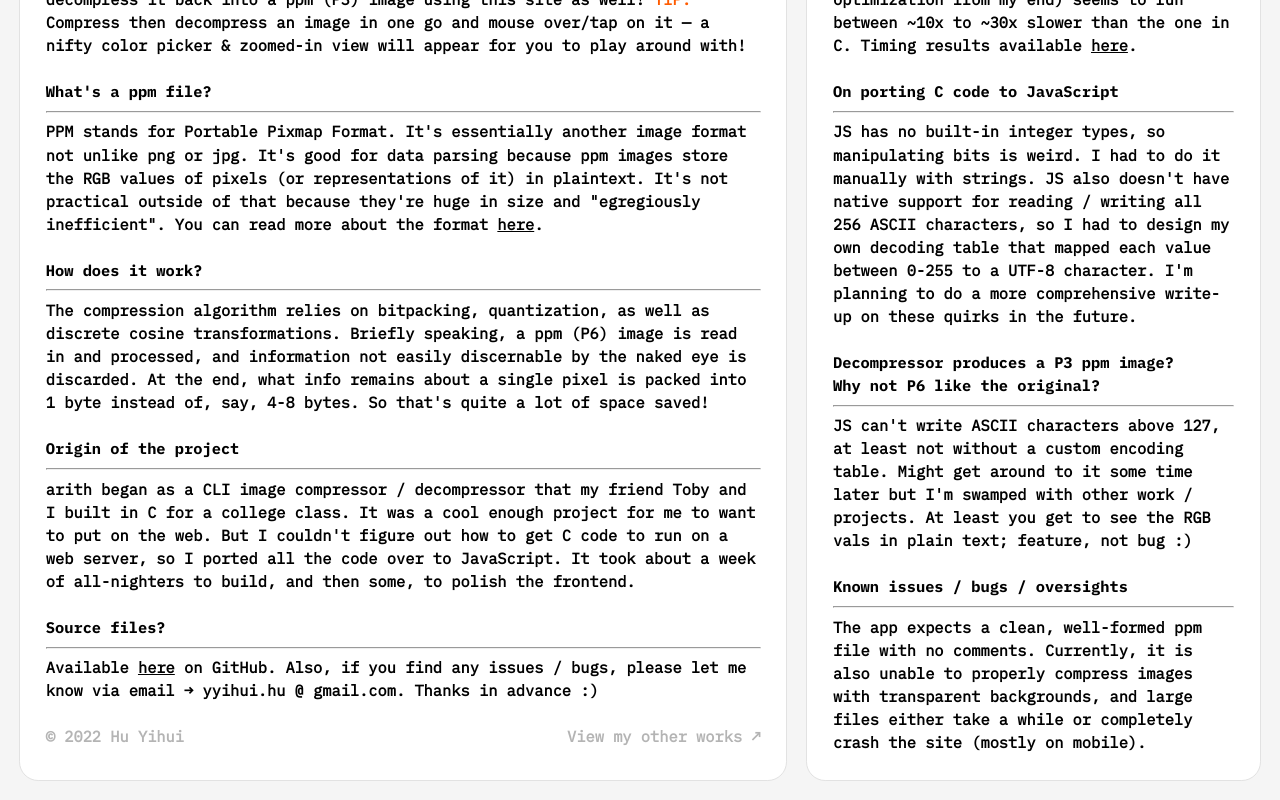
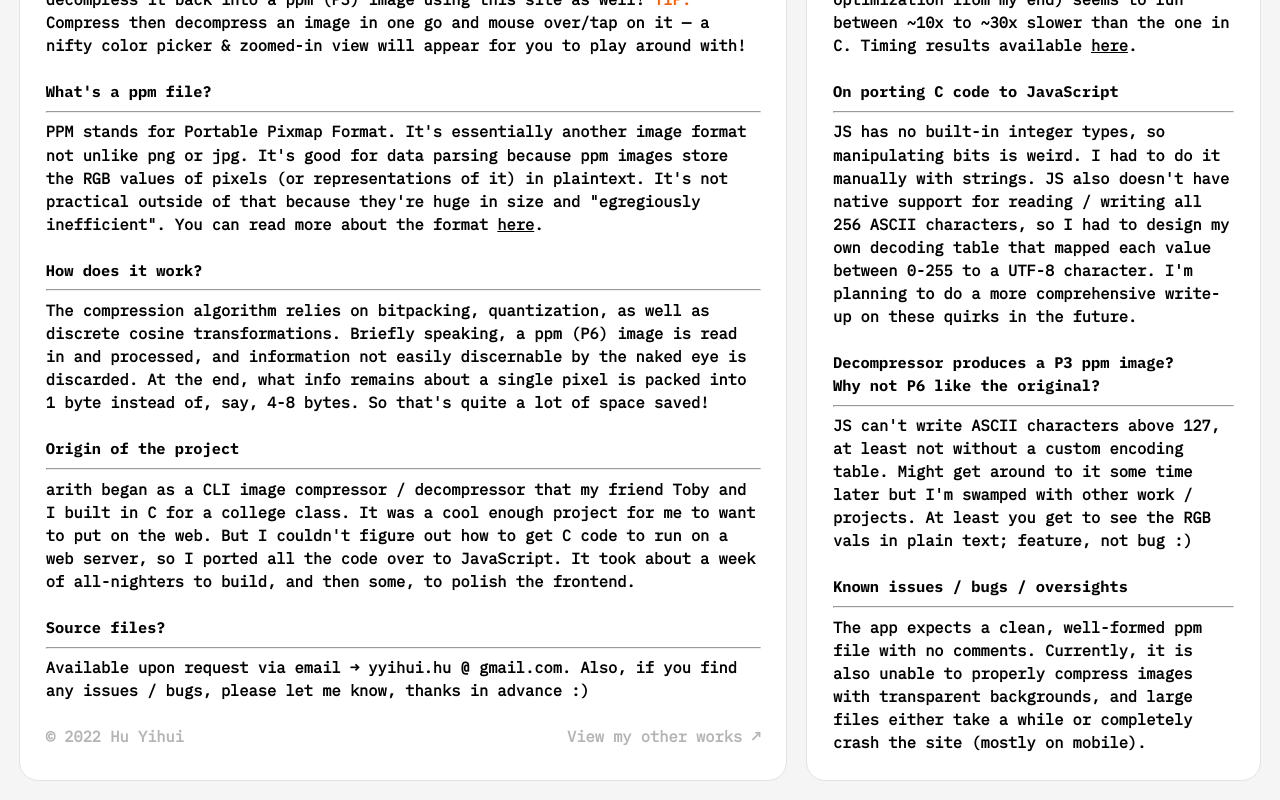
Before and after one commit to yihui-hu/arith-js, a React (Vite) app: page / in a window 1280 px wide. Shown: the part 985-1785 px from the top of the page. Built offline with nearby package versions, Linux system fonts and the light colour scheme.

Commit message:
removed public github repository link

```diff
--- a/src/components/Info.jsx
+++ b/src/components/Info.jsx
@@ -42,7 +42,7 @@ const Info = () => {
           <br></br>
           <h4 className="header_text">Source files?</h4>
           <hr></hr>
-          <h4>Available <a href="https://github.com/yihui-hu/arith" target="_blank" className="link">here</a> on GitHub. Also, if you find any issues / bugs, please let me know via email → yyihui.hu @ gmail.com. Thanks in advance :)
+          <h4>Available upon request via email → yyihui.hu @ gmail.com. Also, if you find any issues / bugs, please let me know, thanks in advance :)
           </h4>
           {isDesktop ?
             <>
```
